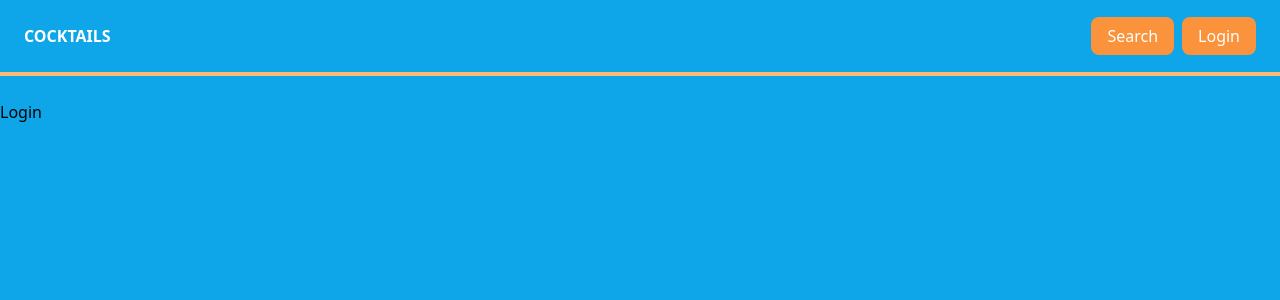
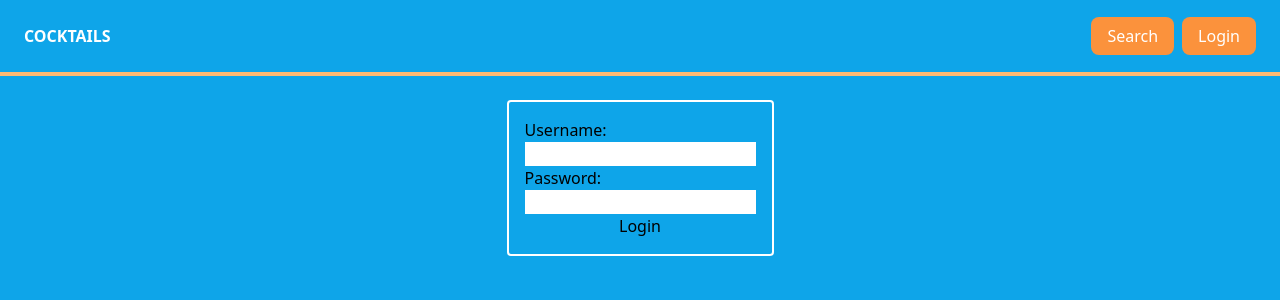
Before and after one commit to wanwari/cocktails, a React (Create React App) app: page /login in a window 1280 px wide. Shown: the top 300 px of the page. Built offline with nearby package versions, Linux system fonts and the light colour scheme.

Commit message:
[feat]: create LoginForm component

```diff
--- /dev/null
+++ b/src/components/LoginForm.tsx
@@ -0,0 +1,15 @@
+const LoginForm = () => {
+	return (
+		<div className="rounded border-2 border-white w-fit mx-auto">
+			<form className="flex flex-col p-4">
+				<p>Username:</p>
+				<input type="text" />
+				<p>Password:</p>
+				<input type="password" />
+				<input type="submit" value="Login" />
+			</form>
+		</div>
+	);
+};
+
+export default LoginForm;
--- a/src/pages/Login.tsx
+++ b/src/pages/Login.tsx
@@ -1,10 +1,11 @@
 import Header from "../components/Header";
+import LoginForm from "../components/LoginForm";
 
 const Login = () => {
 	return (
 		<div className="container mx-auto">
 			<Header />
-			<h1>Login</h1>
+			<LoginForm />
 		</div>
 	);
 };
```
